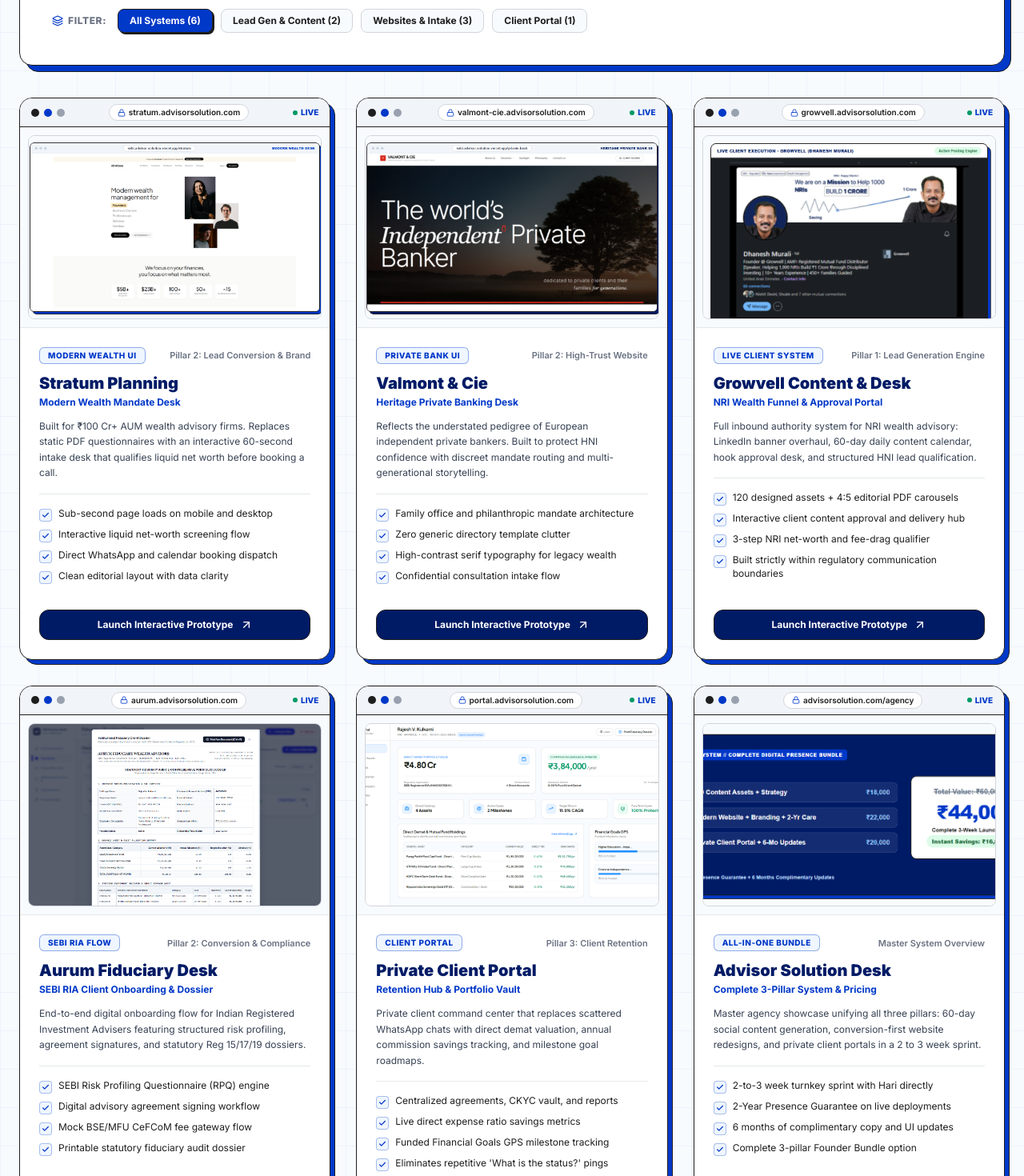
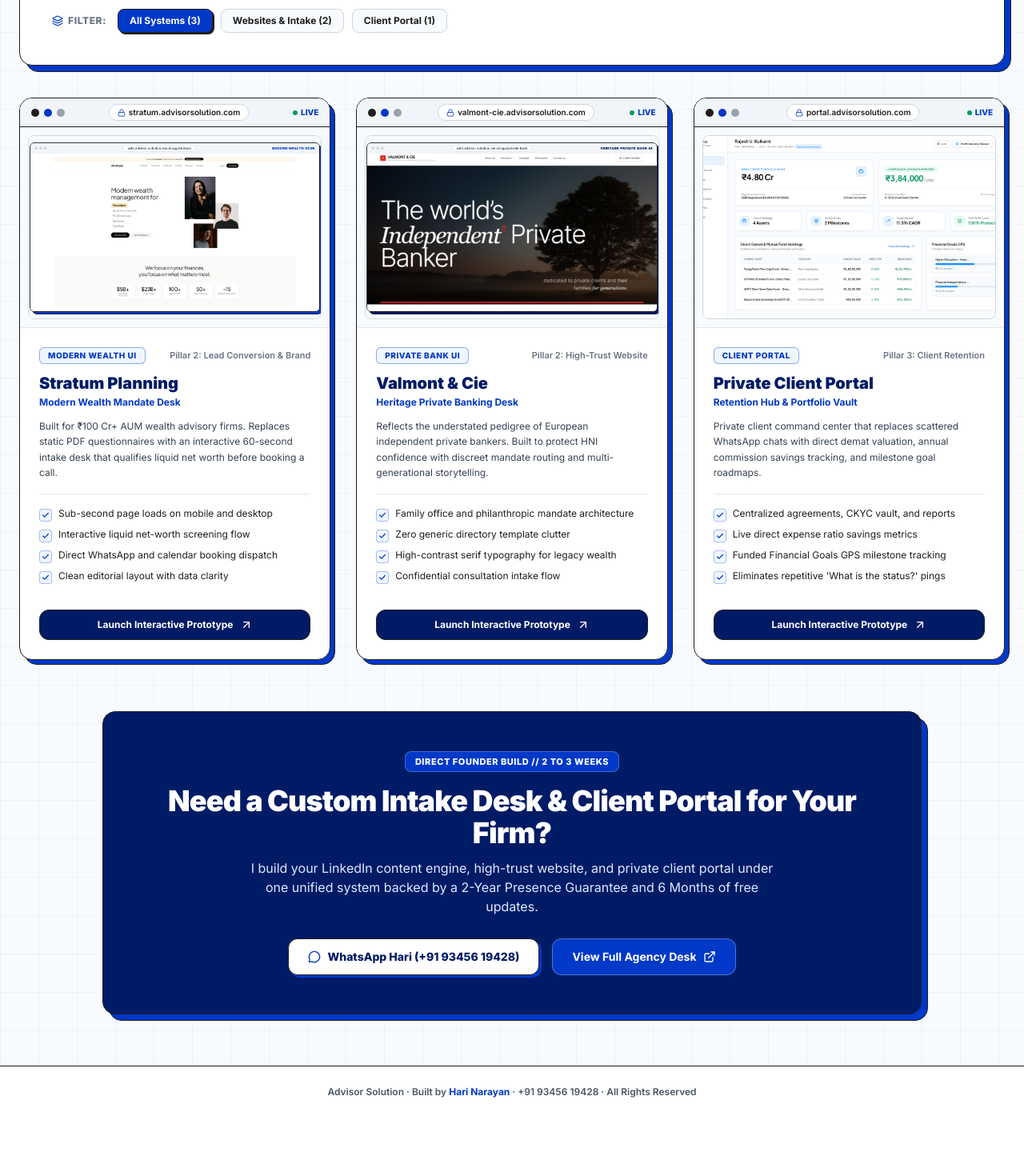
Before and after one commit to harinarayanr007-boop/sebi-advisor-solution, a Next.js app: page /prototypes in a window 1280 px wide. Shown: the part 440-1910 px from the top of the page at 80% size. After the commit the page ends 1837 px from the top, so only its background shows below. Built offline with nearby package versions, Linux system fonts and the light colour scheme; no server answers; the database is empty.

Commit message:
Keep only Stratum, Valmont, and Private Client Portal on /prototypes

```diff
--- a/app/prototypes/page.tsx
+++ b/app/prototypes/page.tsx
@@ -68,44 +68,6 @@ const prototypes: PrototypeItem[] = [
     previewImage: "/prototype_previews/valmont.png",
   },
   {
-    id: "growvell",
-    title: "Growvell Content & Desk",
-    subtitle: "NRI Wealth Funnel & Approval Portal",
-    pillar: "pillar1",
-    category: "Pillar 1: Lead Generation Engine",
-    badge: "LIVE CLIENT SYSTEM",
-    description:
-      "Full inbound authority system for NRI wealth advisory: LinkedIn banner overhaul, 60-day daily content calendar, hook approval desk, and structured HNI lead qualification.",
-    deliverables: [
-      "120 designed assets + 4:5 editorial PDF carousels",
-      "Interactive client content approval and delivery hub",
-      "3-step NRI net-worth and fee-drag qualifier",
-      "Built strictly within regulatory communication boundaries",
-    ],
-    href: "/growvell",
-    mockUrl: "growvell.advisorsolution.com",
-    previewImage: "/prototype_previews/growvell.png",
-  },
-  {
-    id: "aurum",
-    title: "Aurum Fiduciary Desk",
-    subtitle: "SEBI RIA Client Onboarding & Dossier",
-    pillar: "pillar2",
-    category: "Pillar 2: Conversion & Compliance",
-    badge: "SEBI RIA FLOW",
-    description:
-      "End-to-end digital onboarding flow for Indian Registered Investment Advisers featuring structured risk profiling, agreement signatures, and statutory Reg 15/17/19 dossiers.",
-    deliverables: [
-      "SEBI Risk Profiling Questionnaire (RPQ) engine",
-      "Digital advisory agreement signing workflow",
-      "Mock BSE/MFU CeFCoM fee gateway flow",
-      "Printable statutory fiduciary audit dossier",
-    ],
-    href: "/onboarding",
-    mockUrl: "aurum.advisorsolution.com",
-    previewImage: "/prototype_previews/aurum_dossier.png",
-  },
-  {
     id: "portal",
     title: "Private Client Portal",
     subtitle: "Retention Hub & Portfolio Vault",
@@ -124,31 +86,11 @@ const prototypes: PrototypeItem[] = [
     mockUrl: "portal.advisorsolution.com",
     previewImage: "/prototype_previews/aurum_portal.png",
   },
-  {
-    id: "agency",
-    title: "Advisor Solution Desk",
-    subtitle: "Complete 3-Pillar System & Pricing",
-    pillar: "pillar1",
-    category: "Master System Overview",
-    badge: "ALL-IN-ONE BUNDLE",
-    description:
-      "Master agency showcase unifying all three pillars: 60-day social content generation, conversion-first website redesigns, and private client portals in a 2 to 3 week sprint.",
-    deliverables: [
-      "2-to-3 week turnkey sprint with Hari directly",
-      "2-Year Presence Guarantee on live deployments",
-      "6 months of complimentary copy and UI updates",
-      "Complete 3-pillar Founder Bundle option",
-    ],
-    href: "/agency",
-    mockUrl: "advisorsolution.com/agency",
-    previewImage: "/prototype_previews/agency_system.png",
-  },
 ];
 
 const FILTERS: { id: PillarFilter; label: string }[] = [
-  { id: "all", label: "All Systems (6)" },
-  { id: "pillar1", label: "Lead Gen & Content (2)" },
-  { id: "pillar2", label: "Websites & Intake (3)" },
+  { id: "all", label: "All Systems (3)" },
+  { id: "pillar2", label: "Websites & Intake (2)" },
   { id: "pillar3", label: "Client Portal (1)" },
 ];
 
```
